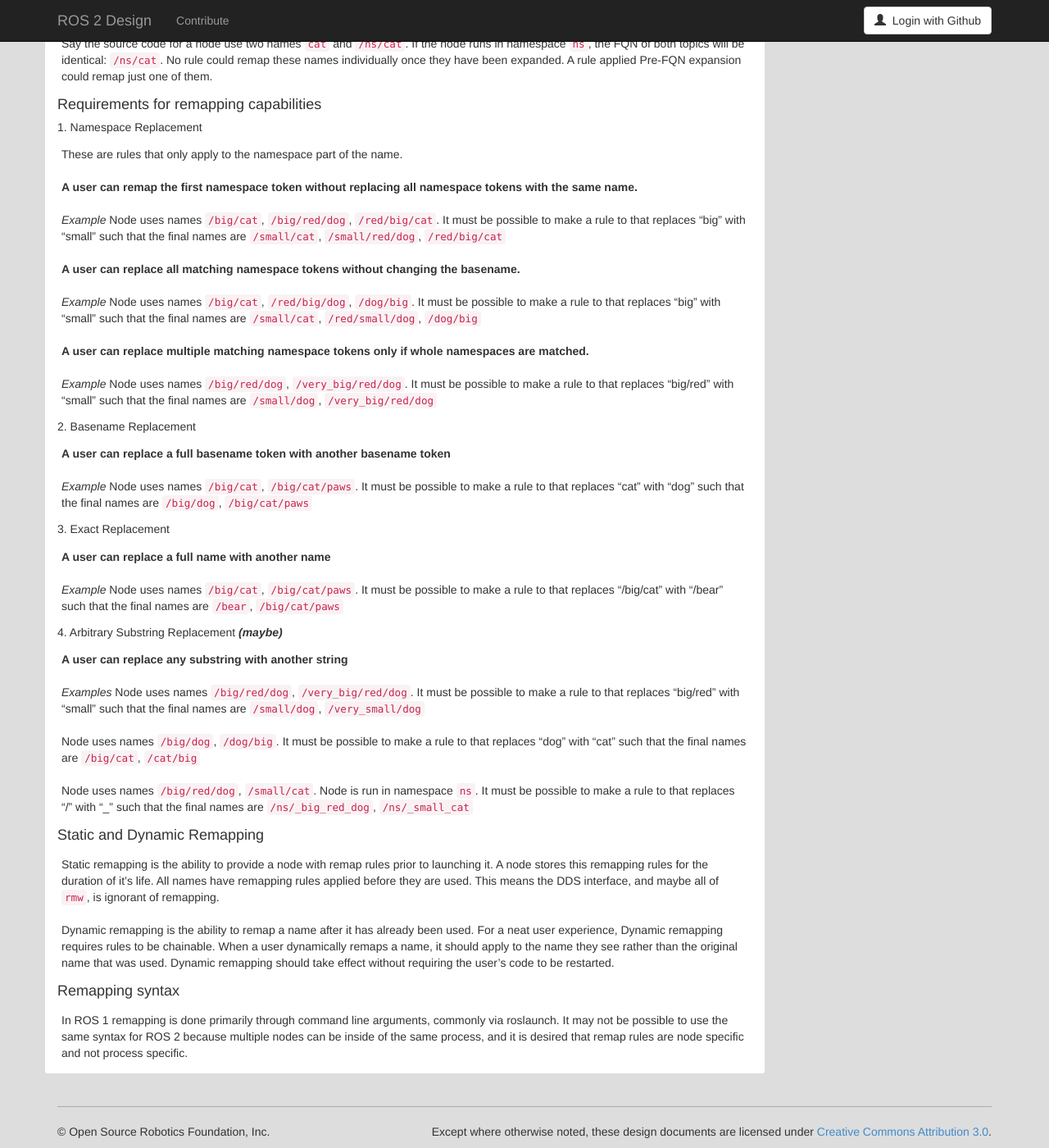
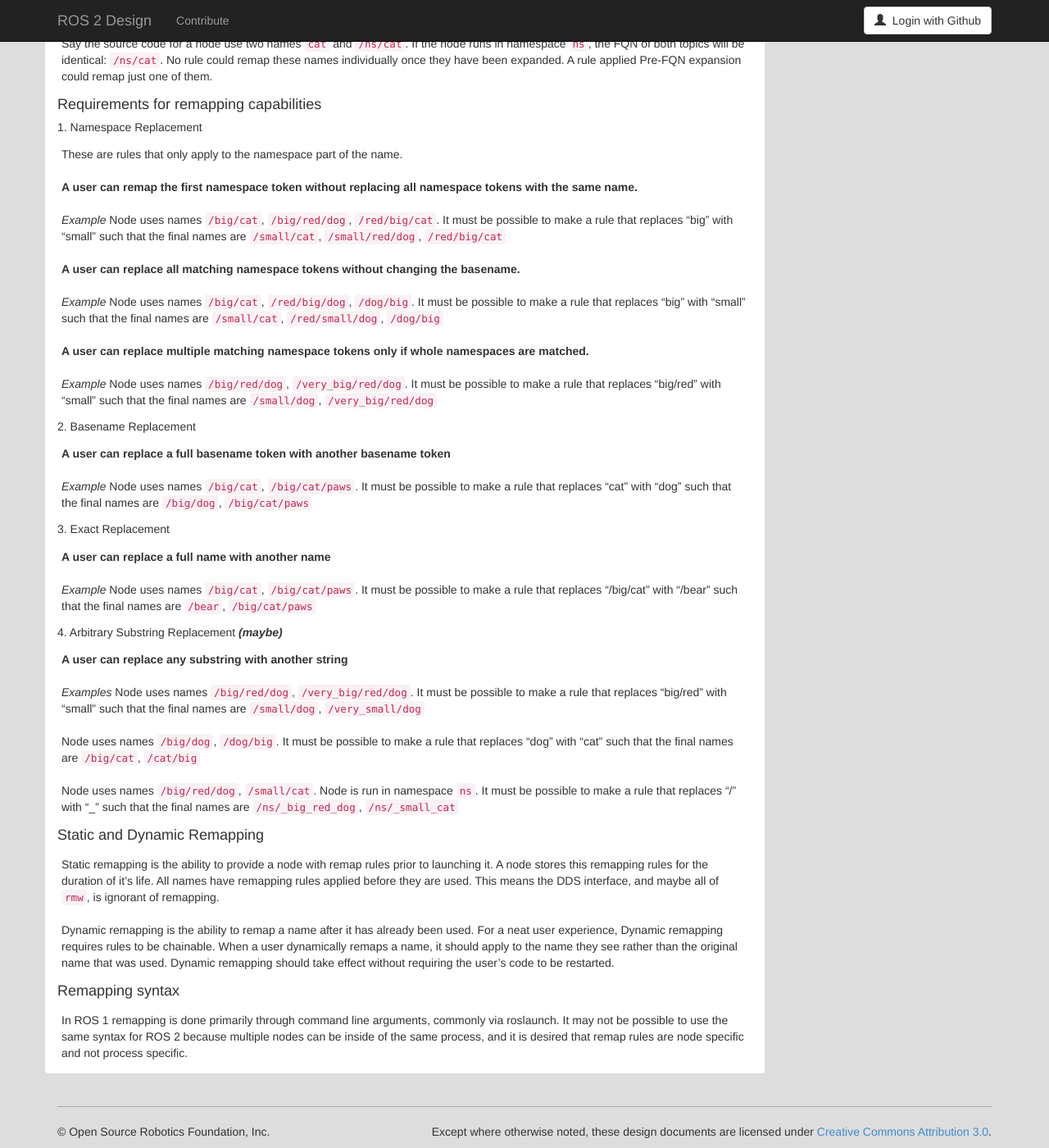
Before and after one commit to ros2/design, a Jekyll site: the page built from articles/remapping.md, in a window 1280 px wide and 1400 px high, scrolled down 638 px. Shown: the whole window at 82% size. Built offline with Jekyll 4.4.1, drawn with Linux system fonts in a browser that asks for light colours; nearby versions of some CDN libraries; our own code applies the rules of GitHub Pages for plain Markdown files.

Commit message:
'to that' -> 'that'

```diff
--- a/articles/remapping.md
+++ b/articles/remapping.md
@@ -49,47 +49,47 @@ These are rules that only apply to the namespace part of the name.
 
 *Example*
 Node uses names `/big/cat`, `/big/red/dog`, `/red/big/cat`.
-It must be possible to make a rule to that replaces "big" with "small" such that the final names are `/small/cat`, `/small/red/dog`, `/red/big/cat`
+It must be possible to make a rule that replaces "big" with "small" such that the final names are `/small/cat`, `/small/red/dog`, `/red/big/cat`
 
 **A user can replace all matching namespace tokens without changing the basename.**
 
 *Example*
 Node uses names `/big/cat`, `/red/big/dog`, `/dog/big`.
-It must be possible to make a rule to that replaces "big" with "small" such that the final names are `/small/cat`, `/red/small/dog`, `/dog/big`
+It must be possible to make a rule that replaces "big" with "small" such that the final names are `/small/cat`, `/red/small/dog`, `/dog/big`
 
 **A user can replace multiple matching namespace tokens only if whole namespaces are matched.**
 
 *Example*
 Node uses names `/big/red/dog`, `/very_big/red/dog`.
-It must be possible to make a rule to that replaces "big/red" with "small" such that the final names are `/small/dog`, `/very_big/red/dog`
+It must be possible to make a rule that replaces "big/red" with "small" such that the final names are `/small/dog`, `/very_big/red/dog`
 
 ##### 2. Basename Replacement
 **A user can replace a full basename token with another basename token**
 
 *Example*
 Node uses names `/big/cat`, `/big/cat/paws`.
-It must be possible to make a rule to that replaces "cat" with "dog" such that the final names are `/big/dog`, `/big/cat/paws`
+It must be possible to make a rule that replaces "cat" with "dog" such that the final names are `/big/dog`, `/big/cat/paws`
 
 ##### 3. Exact Replacement
 **A user can replace a full name with another name**
 
 *Example*
 Node uses names `/big/cat`, `/big/cat/paws`.
-It must be possible to make a rule to that replaces "/big/cat" with "/bear" such that the final names are `/bear`, `/big/cat/paws`
+It must be possible to make a rule that replaces "/big/cat" with "/bear" such that the final names are `/bear`, `/big/cat/paws`
 
 ##### 4. Arbitrary Substring Replacement ***(maybe)***
 **A user can replace any substring with another string**
 
 *Examples*
 Node uses names `/big/red/dog`, `/very_big/red/dog`.
-It must be possible to make a rule to that replaces "big/red" with "small" such that the final names are `/small/dog`, `/very_small/dog`
+It must be possible to make a rule that replaces "big/red" with "small" such that the final names are `/small/dog`, `/very_small/dog`
 
 Node uses names `/big/dog`, `/dog/big`.
-It must be possible to make a rule to that replaces "dog" with "cat" such that the final names are `/big/cat`, `/cat/big`
+It must be possible to make a rule that replaces "dog" with "cat" such that the final names are `/big/cat`, `/cat/big`
 
 Node uses names `/big/red/dog`, `/small/cat`.
 Node is run in namespace `ns`.
-It must be possible to make a rule to that replaces "/" with "_" such that the final names are `/ns/_big_red_dog`, `/ns/_small_cat`
+It must be possible to make a rule that replaces "/" with "_" such that the final names are `/ns/_big_red_dog`, `/ns/_small_cat`
 
 #### Static and Dynamic Remapping
 Static remapping is the ability to provide a node with remap rules prior to launching it.
```
